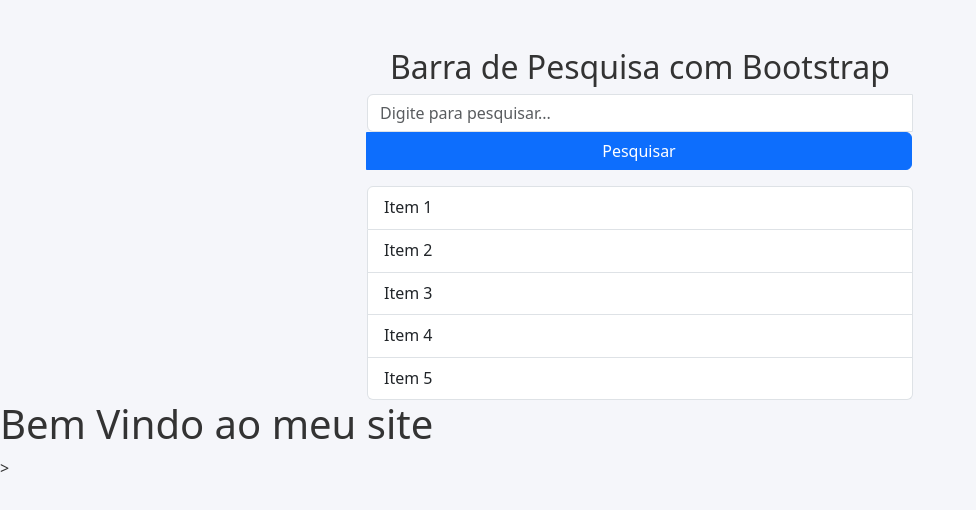
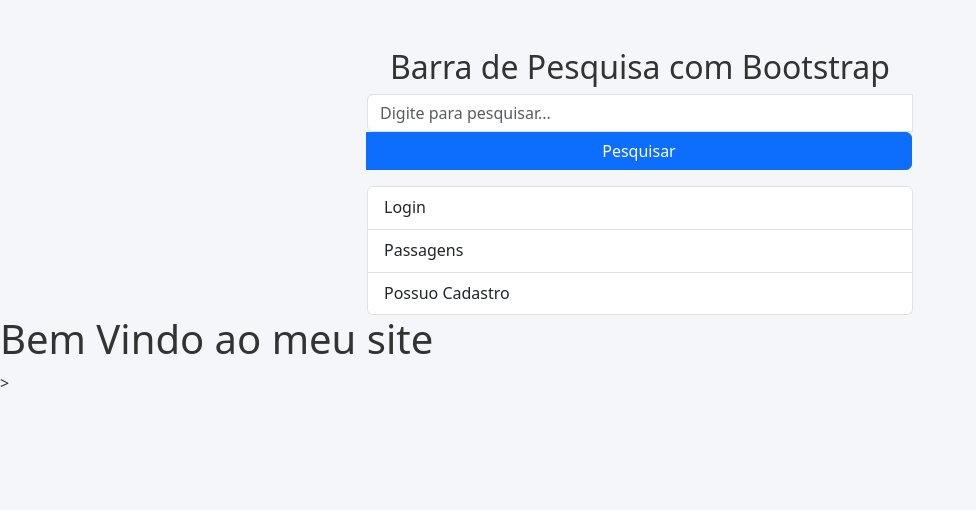
Before and after one commit to victornascimento08/PPI--Projeto-Passagens, a website: page public/index.html in a window 1280 px wide. Shown: the whole page, without its empty margins (0-976 px from the left). Drawn offline with nearby package versions, Linux system fonts and the light colour scheme; files that its build step writes are made by us from their sources.

Commit message:
Atualizar o index.html

```diff
--- a/public/index.html
+++ b/public/index.html
@@ -18,11 +18,11 @@
                     <button class="btn btn-primary" id="searchButton">Pesquisar</button>
                 </div>
                 <ul class="list-group" id="searchResults">
-                    <li class="list-group-item">Item 1</li>
-                    <li class="list-group-item">Item 2</li>
-                    <li class="list-group-item">Item 3</li>
-                    <li class="list-group-item">Item 4</li>
-                    <li class="list-group-item">Item 5</li>
+                    <li class="list-group-item">Login</li>
+                    <li class="list-group-item">Passagens</li>
+                    <li class="list-group-item">Possuo Cadastro</li>
+
+                  </li>
                 </ul>
             </div>
         </div>
```
